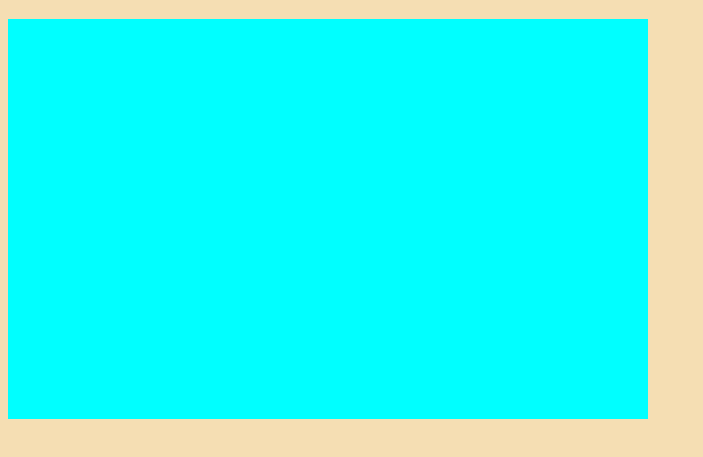
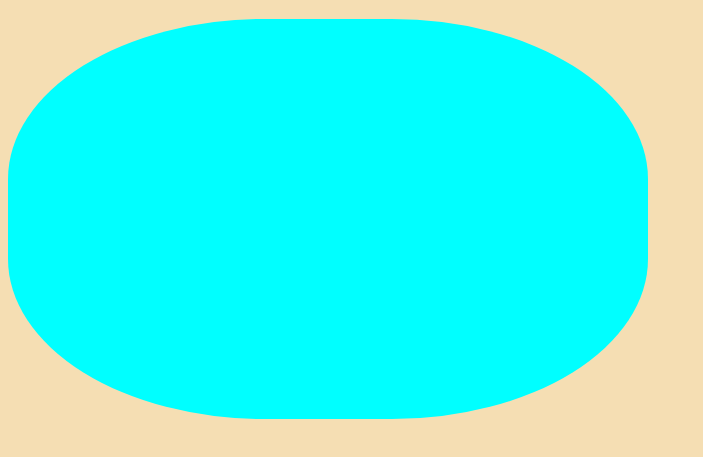
Before and after one commit to MaxusTheOne/Git-exercise, a plain HTML site: page index.html in a window 1280 px wide. Shown: the part 61-518 px from the top of the page, without its empty margins (0-703 px from the left). Drawn offline with Linux system fonts and the light colour scheme.

Commit message:
added border radius

```diff
--- a/style.css
+++ b/style.css
@@ -3,9 +3,10 @@ body {
   color: blue;
 }
 
-#text{
+#text {
   background-color: aqua;
   height: 50%;
   width: 50%;
   position: absolute;
+  border-radius: 40%;
 }
```
